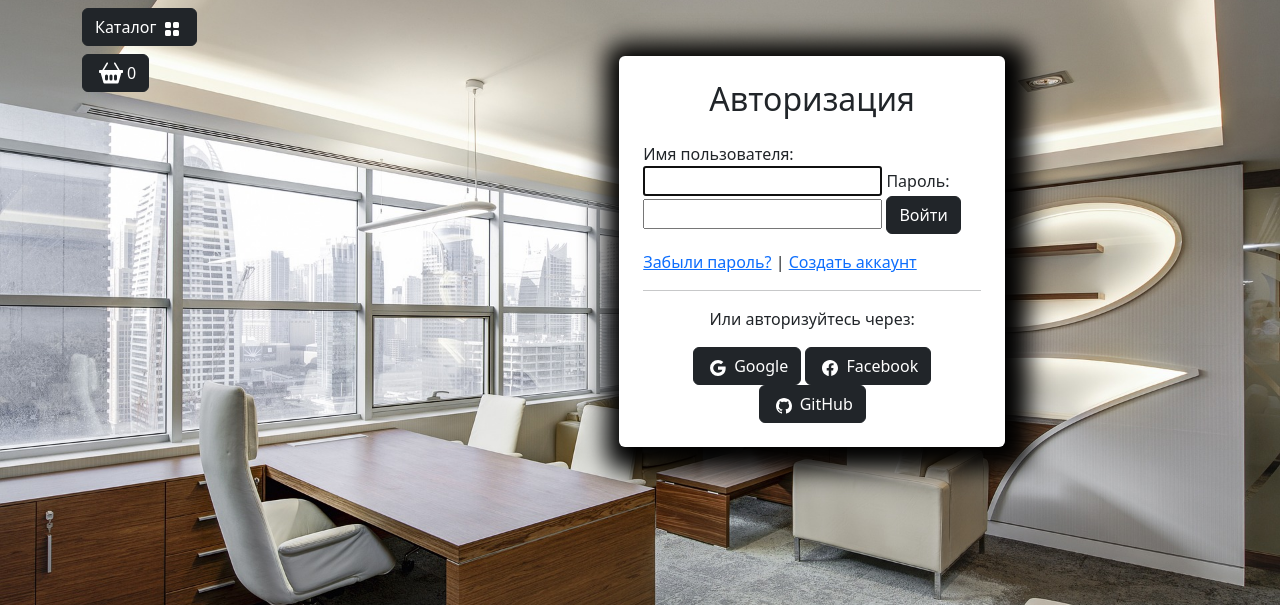
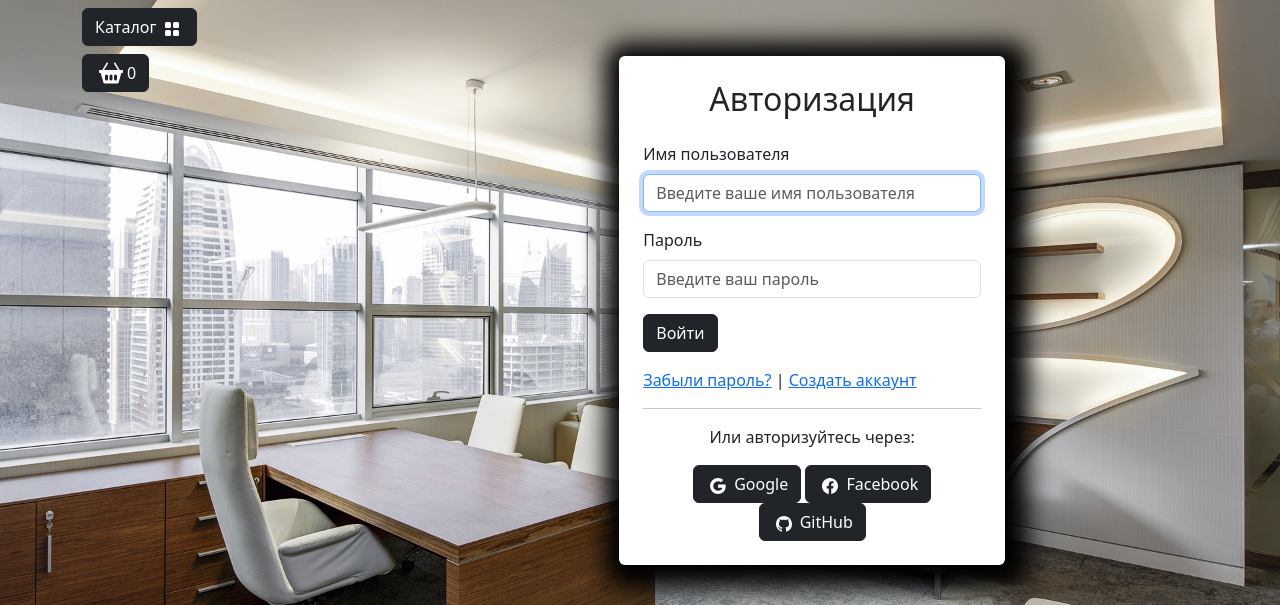
Before and after one commit to tEmpOoo603/DjangoTest, a Django app: page /user/login/ in a window 1280 px wide. Shown: the part 56-661 px from the top of the page. Run offline with Django 4.2, Linux system fonts and the light colour scheme; data comes from the database, SQL or seed files in the repository; some libraries are stand-ins or nearby versions.

Commit message:
Redefine username, password from AuthenticationForm, update login template to work with it

```diff
--- a/app/users/forms.py
+++ b/app/users/forms.py
@@ -3,6 +3,26 @@ from django.contrib.auth.forms import AuthenticationForm
 from users.models import User
 from django import forms
 
+
 class UserLoginForm(AuthenticationForm):
+    username = forms.CharField(widget=forms.TextInput(attrs={"autofocus": True,
+                                                             "type": "text",
+                                                             "class": "form-control",
+                                                             "placeholder": "Введите ваше имя пользователя",
+                                                             "required": True
+                                                             }
+                                                      ),
+                               label="Имя пользователя"
+                               )
+    password = forms.CharField(widget=forms.PasswordInput(attrs={"autocomplete": "current-password",
+                                                                 "type": "password",
+                                                                 "class": "form-control",
+                                                                 "placeholder": "Введите ваш пароль",
+                                                                 "required": True
+                                                                 }
+                                                          ),
+                               label="Пароль"
+                               )
+
     class Meta:
-        models = User
+        model = User
--- a/app/users/templates/users/login.html
+++ b/app/users/templates/users/login.html
@@ -16,15 +16,12 @@
                                     <h2 class="text-center mb-4">Авторизация</h2>
                                     <form action="{% url "user:login" %}" method="post">
                                         {% csrf_token %}
-                                        {{ form }}
-{#                                        <div class="mb-3">#}
-{#                                            <label for="username" class="form-label">Имя пользователя</label>#}
-{#                                            <input type="text" class="form-control" id="username" placeholder="Введите ваше имя пользователя" required>#}
-{#                                        </div>#}
-{#                                        <div class="mb-3">#}
-{#                                            <label for="password" class="form-label">Пароль</label>#}
-{#                                            <input type="password" class="form-control" id="password" placeholder="Введите ваш пароль" required>#}
-{#                                        </div>#}
+                                        {% for item in form %}
+                                        	<div class="mb-3">
+                                            <label for="{{item.id_for_label}}" class="form-label">{{ item.label }}</label>
+                                            {{item}}
+                                        </div>
+                                        {% endfor %}
                                         <button type="submit" class="btn btn-dark btn-block">Войти</button>
                                     </form>
                                     <div class="mt-3">
```
